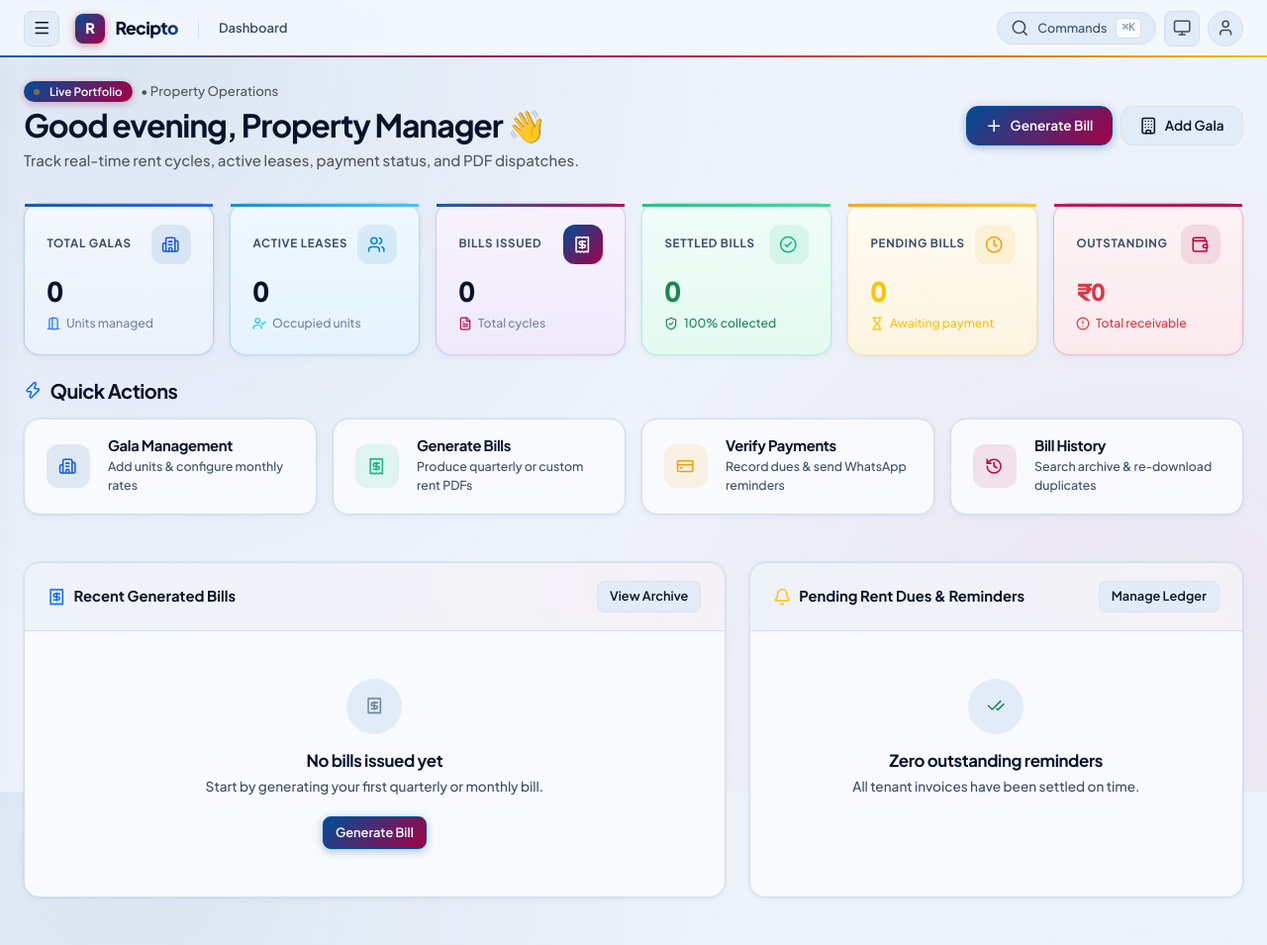
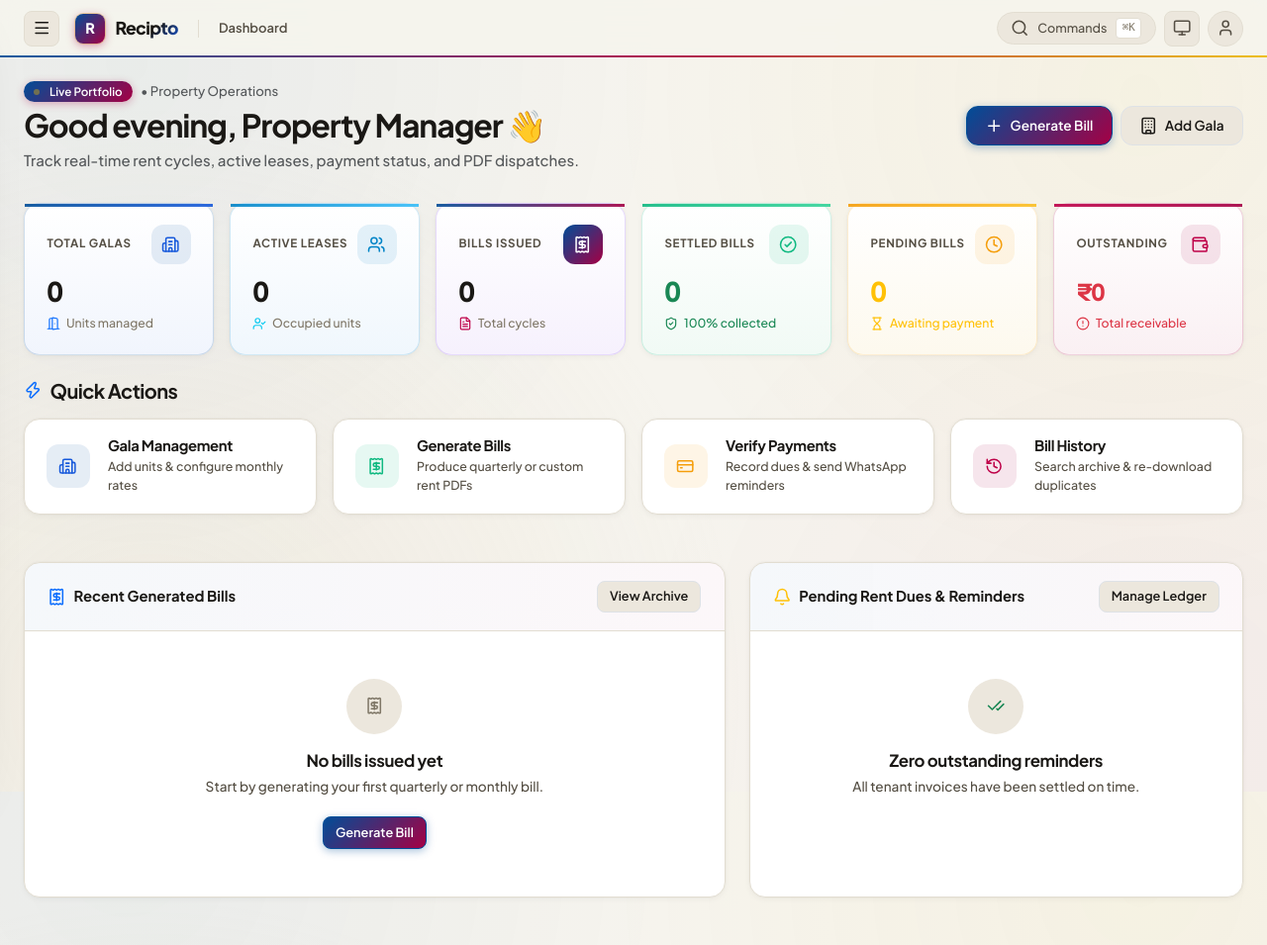
Before and after one commit to lynxthecoder10/Recipto, a Flask app: page / in a window 1280 px wide. Shown: the whole page at 99% size. Run offline with Flask 3, Linux system fonts and the light colour scheme; data that the repository does not hold is empty.

Commit message:
style: implement warm off-white and beige luxury light mode palette

```diff
--- a/static/css/style.css
+++ b/static/css/style.css
@@ -67,29 +67,29 @@
   --whatsapp-hover: #1DA851;
   --whatsapp-subtle: rgba(37, 211, 102, 0.12);
 
-  /* Light Theme: Tinted Soft Blau-Grana Canvas & Surfaces (NOT plain white) */
-  --bg-app: #EEF3FB;
-  --bg-surface: #F8FAFD;
+  /* Light Theme: Premium Warm Off-White & Beige Canvas, Ivory Surfaces & Warm Muted Stone */
+  --bg-app: #F6F4EE;
+  --bg-surface: #FFFFFF;
   --bg-surface-elevated: #FFFFFF;
-  --bg-surface-subtle: #E2ECF8;
-  --bg-surface-grana: #FDF0F3;
-  --bg-hover: #E7EFF9;
-  --bg-active: #D8E5F6;
+  --bg-surface-subtle: #ECE7DD;
+  --bg-surface-grana: #FAF0F3;
+  --bg-hover: #E7E1D4;
+  --bg-active: #DDD5C5;
 
-  /* Floating Glass Tokens (Light Mode) */
-  --glass-bg: rgba(244, 248, 254, 0.88);
-  --glass-border: rgba(0, 77, 152, 0.18);
+  /* Floating Glass Tokens (Warm Alabaster Light Mode) */
+  --glass-bg: rgba(246, 244, 238, 0.90);
+  --glass-border: rgba(180, 165, 140, 0.38);
   --glass-blur: blur(18px) saturate(180%);
 
-  /* Light Theme Borders & Text (Tinted Navy & Slate) */
-  --border-subtle: #D2DFEE;
-  --border-medium: #B8CCE4;
-  --border-strong: #7E9DCB;
+  /* Light Theme Borders & Text (Warm Stone & Espresso Slate) */
+  --border-subtle: #E2DDD1;
+  --border-medium: #CEC6B6;
+  --border-strong: #A89D89;
   --border-focus: #004D98;
 
-  --text-main: #07132B;
-  --text-muted: #3B4E68;
-  --text-tertiary: #6E84A3;
+  --text-main: #1A1815;
+  --text-muted: #544E43;
+  --text-tertiary: #7F7767;
   --text-inverse: #FFFFFF;
 
   /* Spacing */
@@ -109,15 +109,15 @@
   --radius-2xl: 24px;
   --radius-full: 9999px;
 
-  /* Shadows with Blaugrana Ambient Lighting */
-  --shadow-xs: 0 1px 2px 0 rgba(0, 77, 152, 0.05);
-  --shadow-sm: 0 1px 3px 0 rgba(0, 77, 152, 0.08), 0 1px 2px -1px rgba(165, 0, 68, 0.04);
-  --shadow-md: 0 4px 16px -2px rgba(0, 77, 152, 0.10), 0 2px 6px -2px rgba(165, 0, 68, 0.06);
-  --shadow-lg: 0 16px 36px -4px rgba(0, 77, 152, 0.14), 0 6px 14px -2px rgba(165, 0, 68, 0.08);
-  --shadow-drawer: 0 24px 60px -12px rgba(7, 19, 43, 0.3), 0 0 0 1px rgba(0, 77, 152, 0.18);
-  --shadow-card: 0 2px 6px 0 rgba(0, 77, 152, 0.06), 0 0 0 1px rgba(0, 77, 152, 0.04);
-  --shadow-card-hover: 0 12px 28px -4px rgba(0, 77, 152, 0.15), 0 4px 10px -2px rgba(165, 0, 68, 0.08);
-  --shadow-palette: 0 24px 64px rgba(7, 19, 43, 0.45), 0 0 0 1px rgba(0, 77, 152, 0.25);
+  /* Shadows with Warm Ambient Lighting & Depth */
+  --shadow-xs: 0 1px 2px 0 rgba(28, 25, 23, 0.04);
+  --shadow-sm: 0 1px 3px 0 rgba(28, 25, 23, 0.06), 0 1px 2px -1px rgba(0, 77, 152, 0.04);
+  --shadow-md: 0 4px 16px -2px rgba(28, 25, 23, 0.08), 0 2px 6px -2px rgba(165, 0, 68, 0.04);
+  --shadow-lg: 0 16px 36px -4px rgba(28, 25, 23, 0.12), 0 6px 14px -2px rgba(0, 77, 152, 0.06);
+  --shadow-drawer: 0 24px 60px -12px rgba(28, 25, 23, 0.25), 0 0 0 1px rgba(180, 165, 140, 0.35);
+  --shadow-card: 0 2px 6px 0 rgba(28, 25, 23, 0.04), 0 0 0 1px rgba(28, 25, 23, 0.02);
+  --shadow-card-hover: 0 12px 28px -4px rgba(28, 25, 23, 0.12), 0 4px 10px -2px rgba(0, 77, 152, 0.08);
+  --shadow-palette: 0 24px 64px rgba(28, 25, 23, 0.35), 0 0 0 1px rgba(180, 165, 140, 0.4);
 
   --edge-highlight: inset 0 1px 0 0 rgba(255, 255, 255, 0.95);
 
@@ -228,10 +228,12 @@ body {
   margin: 0;
   padding: 0;
   background-color: var(--bg-app);
-  /* Light mode ambient mesh gradient: delicate blue + rose glow */
+  /* Light mode: Warm luxury off-white / beige ambient canvas with subtle Blaugrana & Gold glows */
   background-image:
-    radial-gradient(circle at 10% 8%, rgba(0, 77, 152, 0.08) 0%, transparent 45%),
-    radial-gradient(circle at 90% 92%, rgba(165, 0, 68, 0.06) 0%, transparent 45%);
+    radial-gradient(circle at 10% 8%, rgba(0, 77, 152, 0.05) 0%, transparent 40%),
+    radial-gradient(circle at 90% 12%, rgba(237, 187, 0, 0.05) 0%, transparent 40%),
+    radial-gradient(circle at 92% 92%, rgba(165, 0, 68, 0.04) 0%, transparent 40%),
+    radial-gradient(circle at 12% 88%, rgba(215, 200, 175, 0.22) 0%, transparent 45%);
   background-attachment: fixed;
   color: var(--text-main);
   font-family: var(--font-sans);
@@ -889,28 +891,28 @@ a:hover {
 
 /* Light mode specific tinted backgrounds for stat cards */
 .stat-card.primary {
-  background: linear-gradient(180deg, #F3F7FD 0%, #EBF2FC 100%);
-  border-color: rgba(0, 77, 152, 0.22);
+  background: linear-gradient(180deg, #FFFFFF 0%, #F1F5FD 100%);
+  border-color: rgba(0, 77, 152, 0.18);
 }
 .stat-card.danger {
-  background: linear-gradient(180deg, #FDF3F5 0%, #FAEAEE 100%);
-  border-color: rgba(165, 0, 68, 0.22);
+  background: linear-gradient(180deg, #FFFFFF 0%, #FAF0F3 100%);
+  border-color: rgba(165, 0, 68, 0.18);
 }
 .stat-card.info {
-  background: linear-gradient(180deg, #F0F8FF 0%, #E5F3FD 100%);
-  border-color: rgba(2, 132, 199, 0.22);
+  background: linear-gradient(180deg, #FFFFFF 0%, #F0F7FD 100%);
+  border-color: rgba(2, 132, 199, 0.18);
 }
 .stat-card.purple {
-  background: linear-gradient(180deg, #F7F3FD 0%, #EFEAFB 100%);
-  border-color: rgba(124, 58, 237, 0.22);
+  background: linear-gradient(180deg, #FFFFFF 0%, #F6F1FD 100%);
+  border-color: rgba(124, 58, 237, 0.18);
 }
 .stat-card.success {
-  background: linear-gradient(180deg, #F0FDF8 0%, #E4FAF1 100%);
-  border-color: rgba(16, 185, 129, 0.22);
+  background: linear-gradient(180deg, #FFFFFF 0%, #F1FAF5 100%);
+  border-color: rgba(16, 185, 129, 0.18);
 }
 .stat-card.warning {
-  background: linear-gradient(180deg, #FEFBF1 0%, #FCF5E0 100%);
-  border-color: rgba(245, 158, 11, 0.22);
+  background: linear-gradient(180deg, #FFFFFF 0%, #FDF9EE 100%);
+  border-color: rgba(245, 158, 11, 0.18);
 }
 
 [data-bs-theme="dark"] .stat-card.primary,
--- a/templates/base.html
+++ b/templates/base.html
@@ -16,8 +16,8 @@
   <!-- Bootstrap 5 CSS -->
   <link href="https://cdn.jsdelivr.net/npm/bootstrap@5.3.3/dist/css/bootstrap.min.css" rel="stylesheet">
 
-  <!-- Recipto Handcrafted SaaS Design System (Barcelona Blaugrana Tinted) with Cache-Busting -->
-  <link href="{{ url_for('static', filename='css/style.css') }}?v=20260817d" rel="stylesheet">
+  <!-- Recipto Handcrafted SaaS Design System (Warm Beige & Barcelona Blaugrana) with Cache-Busting -->
+  <link href="{{ url_for('static', filename='css/style.css') }}?v=20260817e" rel="stylesheet">
 
   <script>
     (function () {
@@ -337,7 +337,7 @@
 <!-- Bootstrap 5 Bundle JS -->
 <script src="https://cdn.jsdelivr.net/npm/bootstrap@5.3.3/dist/js/bootstrap.bundle.min.js"></script>
 <!-- Recipto Core JS with Cache-Busting -->
-<script src="{{ url_for('static', filename='js/app.js') }}?v=20260817d"></script>
+<script src="{{ url_for('static', filename='js/app.js') }}?v=20260817e"></script>
 {% block scripts %}{% endblock %}
 </body>
 </html>
```
